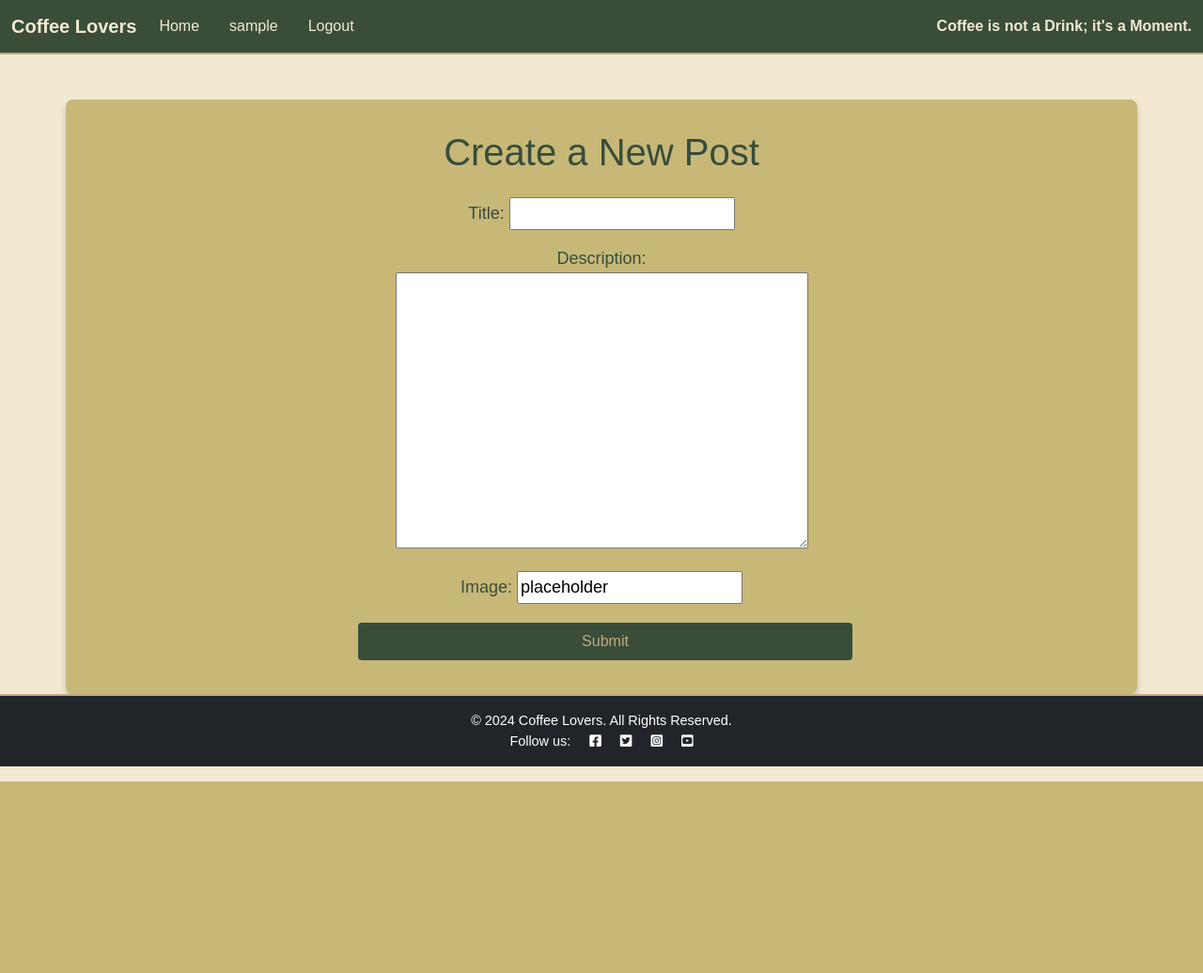
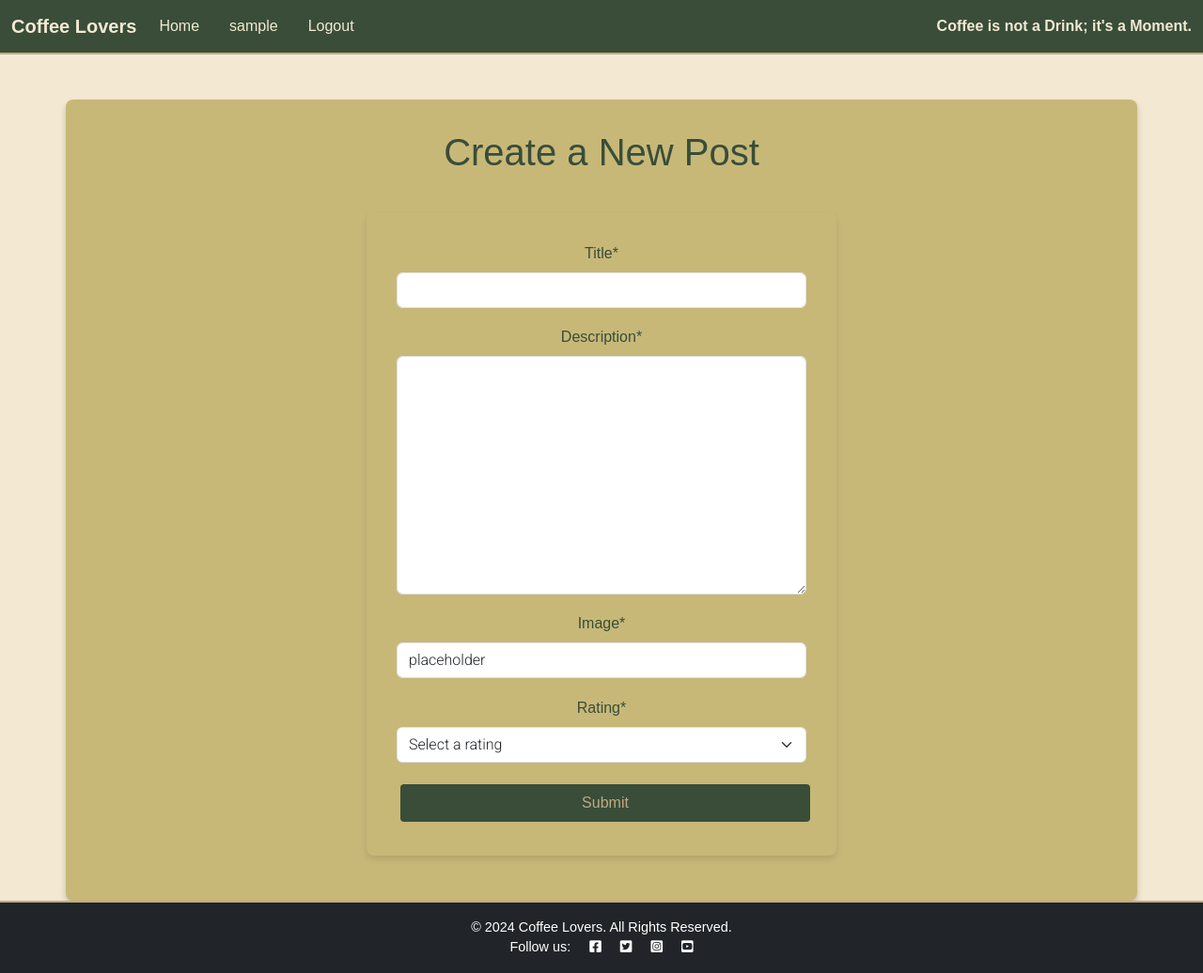
Before and after one commit to julianbohm/coffee-blog, a Django app: page /blog/create/ in a window 1280 px wide. Shown: the whole page at 94% size. Before the commit the page ends 832 px from the top, so only its background shows below. Run offline with Django 4.2, Linux system fonts and the light colour scheme; the visitor is signed in with stand-in values (Sample User, id 1); some libraries are stand-ins or nearby versions.

Commit message:
add wrappers in all html, add rating to the creat post form, staly css wapper and forms

```diff
--- a/blog/templates/blog/create_post.html
+++ b/blog/templates/blog/create_post.html
@@ -1,15 +1,21 @@
 {% extends "base.html" %}
+{% load static %}
+{% load crispy_forms_tags %}
+
 {% block content %}
+<div class="wrapper">
 <div class="container mt-5">
     <h1 class="text-center mb-4">Create a New Post</h1>
     <div class="row justify-content-center">
         <div class="col-md-6">
             <form method="post" enctype="multipart/form-data">
                 {% csrf_token %}
-                {{ form.as_p }}
+                {{ form|crispy }}
+                {{ rating_form|crispy }}
                 <button type="submit" class="btn btn-primary w-100">Submit</button>
             </form>
         </div>
     </div>
 </div>
+</div>
 {% endblock %}
--- a/blog/templates/blog/index.html
+++ b/blog/templates/blog/index.html
@@ -3,6 +3,7 @@
 {% block content %}
 
 <!-- index.html content starts here -->
+<div class="wrapper">
 <div class="container mt-5">
     <div class="row g-4">
     <!-- Welcome Title -->
@@ -60,6 +61,6 @@
     </nav>
     {% endif %}
 </div>
-
+</div>
 <!-- index.html content ends here -->
 {% endblock %}
--- a/blog/templates/blog/post_detail.html
+++ b/blog/templates/blog/post_detail.html
@@ -1,8 +1,10 @@
 {% extends "base.html" %}
 {% load static %}
 {% load crispy_forms_tags %}
+{% block content %}
 
-{% block content %}
+<!-- start post_detail-->
+<div class="wrapper">
 <div class="container py-5">
     <!-- Post Title -->
     <h1 class="display-4 text-center mb-4">{{ post.title }}</h1>
@@ -83,4 +85,5 @@
         {% endif %}
     </div>
 </div>
+</div>
 {% endblock %}
--- a/blog/templates/blog/user_profile.html
+++ b/blog/templates/blog/user_profile.html
@@ -3,6 +3,7 @@
 {% block content %}
 
 <!-- user_profile.html -->
+<div class="wrapper">
 <div class="container mt-5">
     <div class="row g-4">
         <!-- Welcome Title -->
@@ -62,4 +63,5 @@
             </div>
         </div>
 </div>
+</div>
 {% endblock %}
--- a/blog/views.py
+++ b/blog/views.py
@@ -11,15 +11,19 @@
 def create_post(request):
     if request.method == "POST":
         form = CoffeePostForm(request.POST, request.FILES)
-        if form.is_valid():
+        rating_form = RatingForm(request.POST)
+        if form.is_valid() and rating_form.is_valid():
             post = form.save(commit=False)
             post.author = request.user
             post.save()
             return redirect('user_profile')
     else:
         form = CoffeePostForm()
+        rating_form = RatingForm()
 
-    return render(request, 'blog/create_post.html', {'form': form})
+    return render(request, 'blog/create_post.html', {
+        'form': form,
+        'rating_form': rating_form, })
 
 
 class PostList(generic.ListView):
@@ -38,15 +42,13 @@
 
     if request.method == "POST":
         if comment_form.is_valid() and request.user.is_authenticated:
-            # Save the comment
             new_comment = comment_form.save(commit=False)
             new_comment.post = post
-            new_comment.author = request.user  # Assign the logged-in user as the author
+            new_comment.author = request.user
             new_comment.save()
 
         if rating_form.is_valid() and request.user.is_authenticated:
             rating = rating_form.cleaned_data['rating']
-            # Logic to handle the rating
 
         return redirect('blog/post_detail', slug=post.slug)
 
--- a/static/css/style.css
+++ b/static/css/style.css
@@ -11,7 +11,16 @@
 }
 
 /* Bootstrap Overrides */
+.wrapper {
+    min-height: 100vh;
+    display: flex;
+    flex-direction: column;
+}
+
 body {
+    margin: 0;
+    padding: 0;
+    height: 100%;
     background-color: var(--beige);
     color: var(--dark-brown);
     font-family: Arial, sans-serif;
@@ -56,6 +65,8 @@
 
 /* Main Content Section */
 .container {
+
+    flex: 1;
     background-color: var(--olive-green);
     color: var(--deep-green);
     padding: 2rem;
@@ -103,6 +114,8 @@
     text-align: center;
     padding: 1rem 0;
     border-top: 2px solid var(--gold);
+    position: relative; /* Default position */
+    width: 100%;
 }
 
 footer p {
@@ -128,7 +141,27 @@
 }
 
 form {
-    text-align: center;
+    background-color: var(--olive-green);
+    padding: 2rem;
+    border-radius: 8px;
+    box-shadow: 0 4px 6px rgba(0, 0, 0, 0.1);
+    margin: 1rem auto;
+    max-width: 500px;
+}
+
+form input,
+form select,
+form textarea {
+    width: 100%;
+    padding: 0.8rem;
+    margin-bottom: 1.2rem;
+    border: 1px solid var(--gold);
+    border-radius: 4px;
+    font-size: 1rem;
+    background-color: var(--beige);
+    color: var(--dark-brown);
+    font-family: 'Roboto', sans-serif;
+    transition: border-color 0.3s ease-in-out, box-shadow 0.3s ease-in-out;
 }
 
 /* Pagination */
--- a/templates/base.html
+++ b/templates/base.html
@@ -83,8 +83,7 @@
             </a>
         </p>
     </footer>
-        </p>
-    </footer>
+
 
     <!-- Bootstrap JS and Popper.js (CDN version) -->
     <script src="https://cdn.jsdelivr.net/npm/@popperjs/core@2.11.6/dist/umd/popper.min.js"></script>
```
